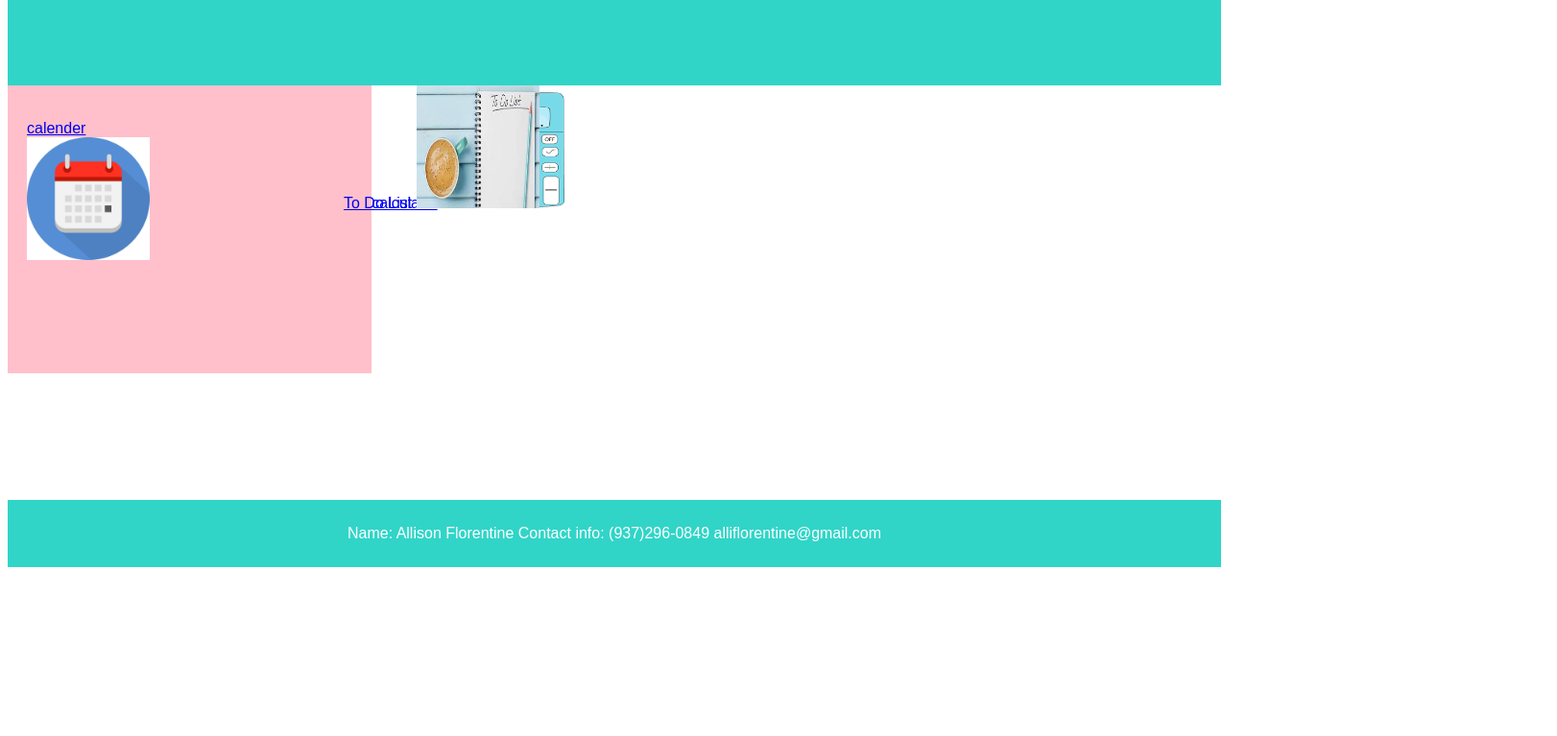
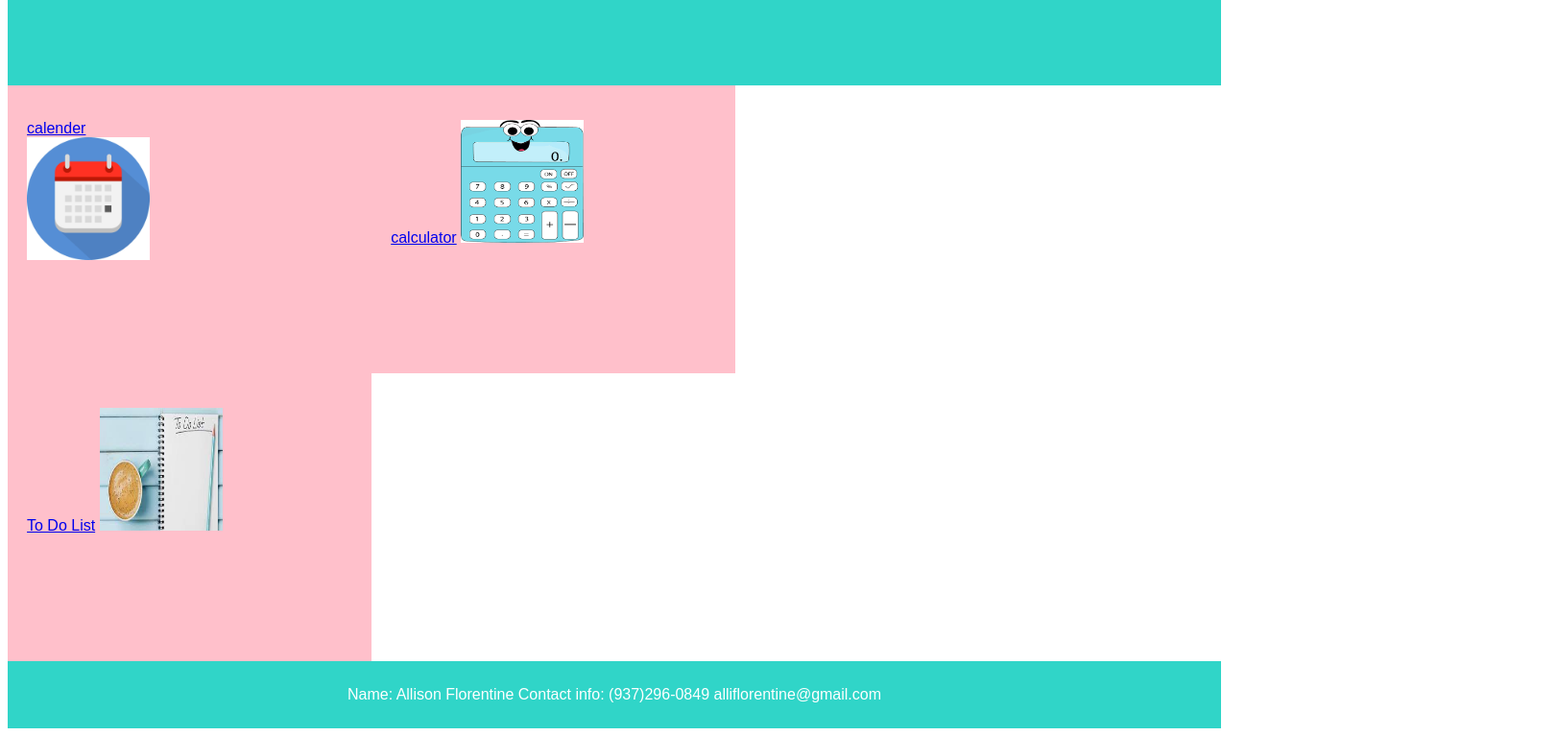
Before and after one commit to alliflorentine/portfolio-alli, a plain HTML site: page index.html in a window 1280 px wide. Shown: the part 342-1109 px from the top of the page at 96% size, 1622 px wide, since content can reach past the window. Before the commit the page ends 941 px from the top, so only its background shows below. Drawn offline with Linux system fonts and the light colour scheme.

Commit message:
Update index.html

```diff
--- a/index.html
+++ b/index.html
@@ -81,14 +81,21 @@ footer {
   </nav>
 
   <section>
+    <nav>
+      <ul>
     <a href="#calculator.png">calculator</a>
     <img src="calculator.png" alt="calculator" width="128" height="128">
+      </ul>
+    </nav>
   </section>
 
   <section>
-   <div style = "position:relative; left:350px; top:-300px;">
+    <nav>
+      <ul>
         <a href="#tdl.jpg">To Do List</a>
      <img src="tdl.jpg" alt="to do list" width="128" height="128">
+      </ul>
+    </nav>
       </div></a>
 </section>
 
```
